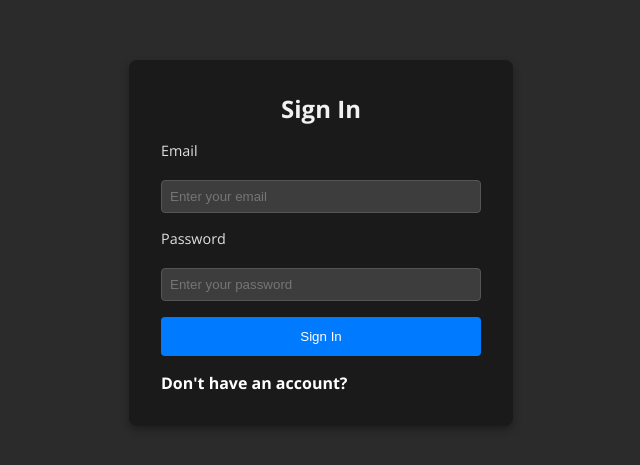
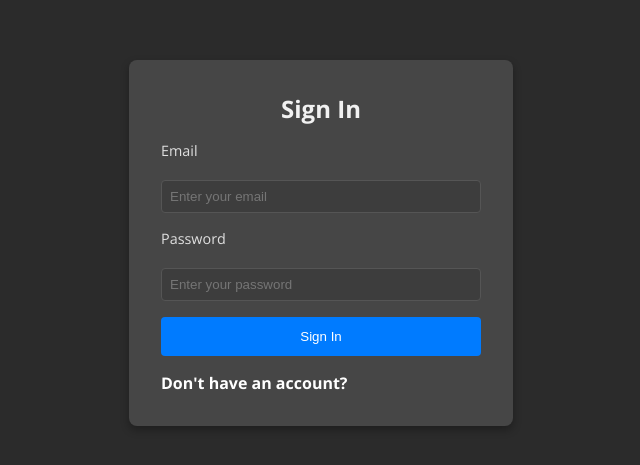
Before and after one commit to yedoka/social-media-app, a React (Vite) app: page /sign-in in a window 1280 px wide. Shown: the part 157-622 px from the top of the page, without its empty margins (319-959 px from the left). Built offline with nearby package versions, Linux system fonts and the light colour scheme.

Commit message:
refactor: new variables

```diff
--- a/src/styles/variables.scss
+++ b/src/styles/variables.scss
@@ -1,13 +1,20 @@
-$background-color: #1a1a1a; // Dark background for the page
-$form-background-color: #2c2c2c; // Darker background for the form container
-$text-color: #f1f1f1; // Light text color for contrast
-$label-color: #e0e0e0; // Light gray color for labels
-$input-background-color: #3d3d3d; // Dark background for input fields
-$input-border-color: #555; // Darker border color for inputs
-$button-color: #007bff; // Primary button color
-$button-hover-color: #0056b3; // Darker shade of button color on hover
-$input-focus-color: rgba(0, 123, 255, 0.3); // Light blue glow for input focus
-$secondary-button-color: #6c757d;          // Medium gray
-$secondary-button-hover-color: #5a6268;     // Slightly darker gray on hover
-$success-color: #28a745; // Green for success messages
-$error-color: #dc3545;    // Red for error messages
+$background-color: #464646;
+$form-background-color: #2c2c2c;
+$text-color: #f1f1f1;
+$label-color: #e0e0e0;
+$input-background-color: #3d3d3d;
+$input-border-color: #555;
+$button-color: #007bff;
+$button-hover-color: #0056b3;
+$input-focus-color: rgba(0, 123, 255, 0.3);
+$secondary-button-color: #6c757d;
+$secondary-button-hover-color: #5a6268;
+$success-color: #28a745;
+$error-color: #dc3545;
+
+$primary-text-color:f1f1f1;
+$primary-color: #007bff;
+$primary-color-dark: #464646;
+$border-color: #3d3d3d;
+
+$border-radius: 0.75rem;
```
